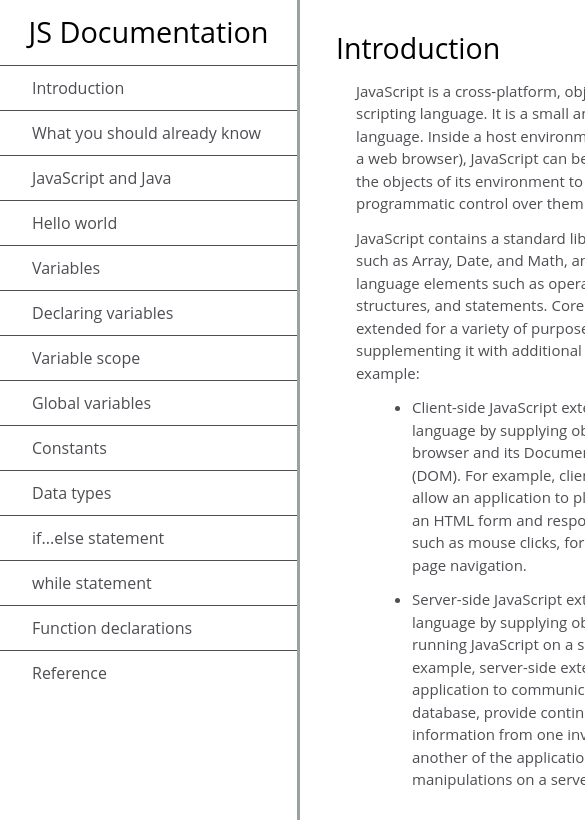
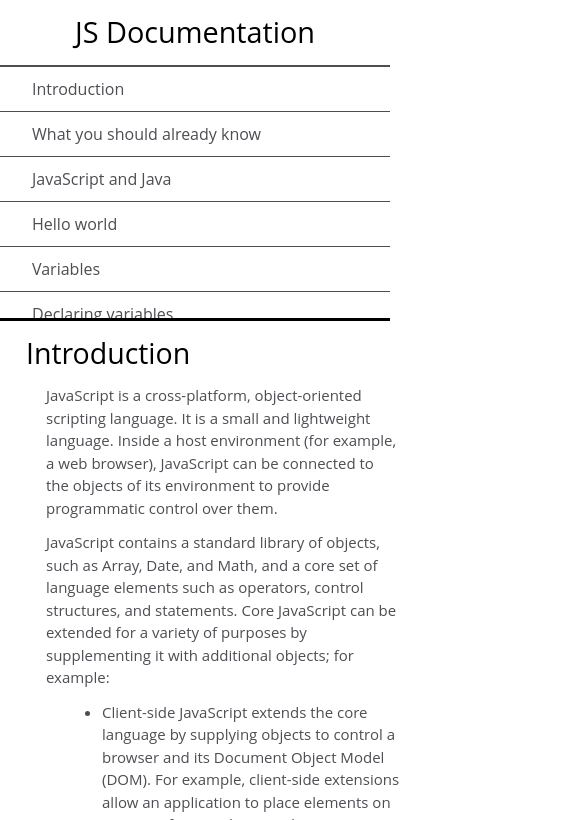
Before and after one commit to devkilyungi/technical-documentation-page, a plain HTML site: page index.html in a window 390 px wide. Shown: the top 820 px of the page, 585 px wide, since content can reach past the window. Drawn offline with Linux system fonts and the light colour scheme.

Commit message:
added responsiveness

```diff
--- a/css/styles.css
+++ b/css/styles.css
@@ -22,12 +22,12 @@ header {
   top: 0;
   left: 0;
   border-right-style: solid;
-  border-right-color: rgba(0, 22, 22, 0.4);;
+  border-right-color: rgba(0, 22, 22, 0.4);
 }
 
 #navbar header {
   text-align: center;
-  padding: 10px 10px  12px 10px ;
+  padding: 10px 10px 12px 10px;
   font-size: 1.8em;
   font-weight: thin;
 }
@@ -96,3 +96,32 @@ header {
   word-break: normal;
   word-wrap: normal;
 }
+
+/* Media Queries */
+
+@media screen and (max-width: 768px) {
+  /* Navigation Menu */
+
+  #navbar {
+    width: 100%;
+    height: 38vh;
+    overflow: scroll;
+    position: static;
+    border-right-style: none;
+    border-bottom-style: solid;
+    border-bottom-color: black;
+  }
+
+  #navbar header {
+    position: sticky;
+    top: 0;
+    background-color: #ffffff;
+    border-bottom: 1px solid #4d4e53;
+  }
+
+  /* Main Content */
+
+  #main-doc {
+    margin: 0;
+  }
+}
```
